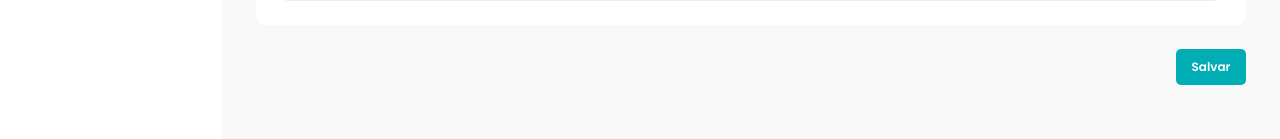
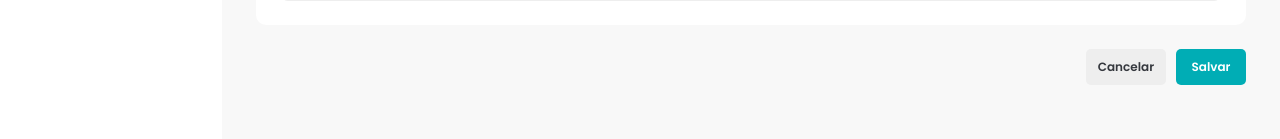
Before and after one commit to pc-silva/app-task-manager, a React (Vite) app: page /task/323d8f24-40e9-4e47-82fb-036cfaeca388 in a window 1280 px wide. Shown: the part 425-564 px from the top of the page. Built offline with nearby package versions, Linux system fonts and the light colour scheme; data requests are answered from the project's data file.

Commit message:
feat: add task cancel button

```diff
--- a/src/pages/TaskDetailsPage.jsx
+++ b/src/pages/TaskDetailsPage.jsx
@@ -147,7 +147,10 @@ export function TaskDetailsPage() {
               />
             </div>
           </div>
-          <div className="mt-6 flex justify-end">
+          <div className="mt-6 flex justify-end gap-2.5">
+            <Button type="button" onClick={handleClickBack} color="secondary">
+              Cancelar
+            </Button>
             <Button
               className="h-9 w-17.5"
               disabled={isSubmitting}
```
